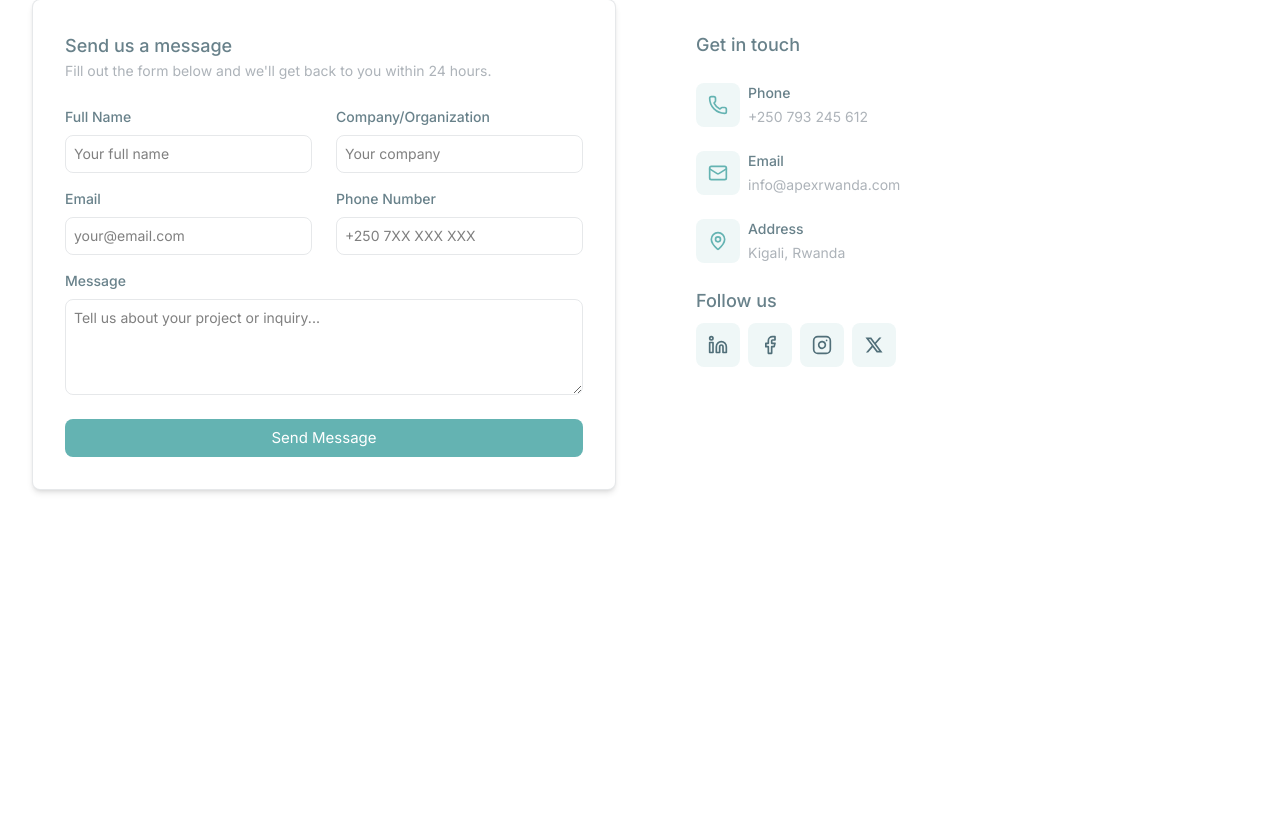
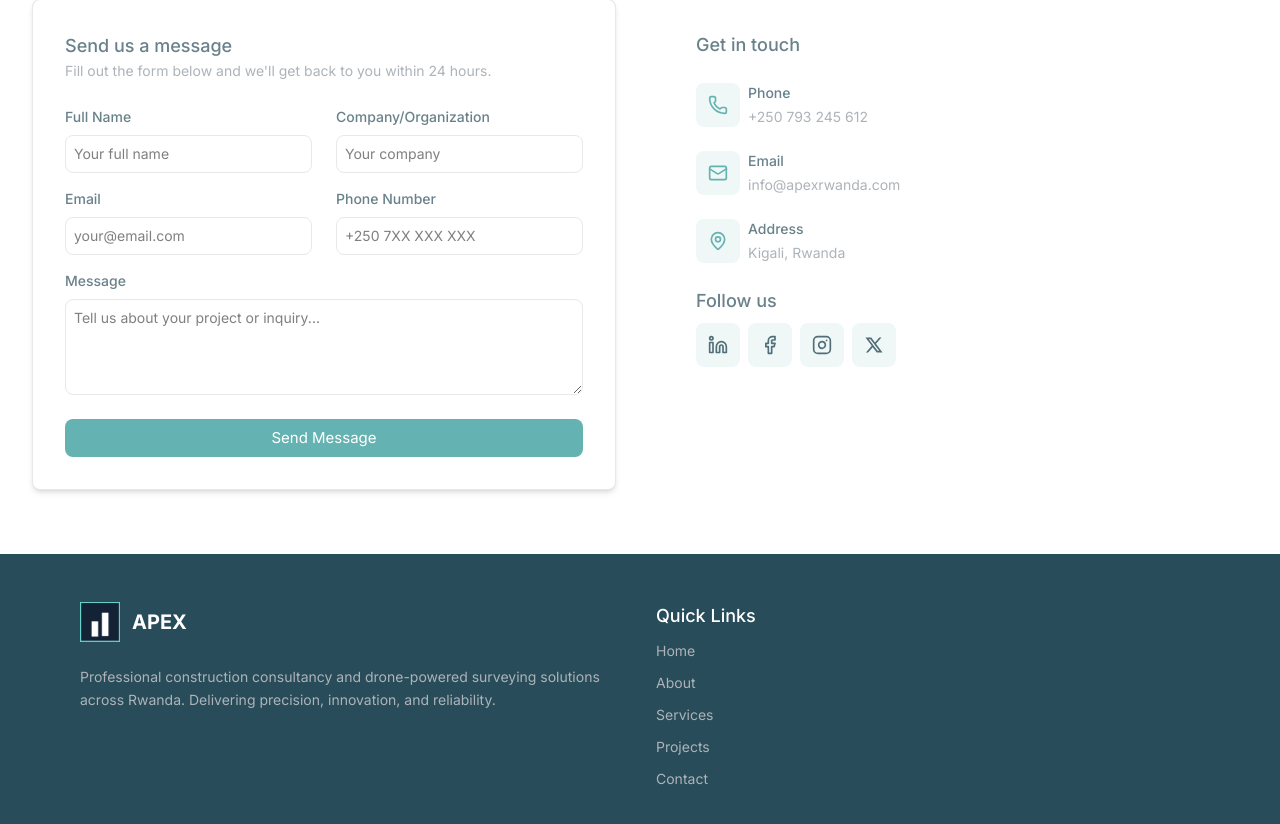
Before and after one commit to DavidMANZI-093/apex, a Next.js app: page / in a window 1280 px wide. Shown: the part 5327-6151 px from the top of the page. Before the commit the page ends 5881 px from the top, so only its background shows below. Built offline with nearby package versions, Linux system fonts and the light colour scheme.

Commit message:
Auto-commit at 26/06/2025, 13:31:50 for inactivity period...

```diff
--- a/src/app/page.tsx
+++ b/src/app/page.tsx
@@ -5,6 +5,7 @@ import Services from "@/components/services";
 import Projects from "@/components/projects";
 import Testimonials from "@/components/testimonials";
 import Contact from "@/components/contact";
+import Footer from "@/components/footer";
 
 const Home = () => {
   return (
@@ -16,6 +17,7 @@ const Home = () => {
       <Projects />
       <Testimonials />
       <Contact />
+      <Footer />
     </main>
   );
 };
--- a/src/components/footer.tsx
+++ b/src/components/footer.tsx
@@ -0,0 +1,56 @@
+import Image from "next/image";
+
+const Footer = () => {
+  const quickLinks = [
+    { name: "Home", href: "#home" },
+    { name: "About", href: "#about" },
+    { name: "Services", href: "#services" },
+    { name: "Projects", href: "#projects" },
+    { name: "Contact", href: "#contact" },
+  ];
+
+  return (
+    <footer className="relative flex h-fit !w-full !p-12 bg-midnight-green">
+      <div className="relative w-full flex flex-col gap-16 container !mx-auto !px-4 sm:!px-6 lg:!px-8">
+        <div className="grid md:grid-cols-4 gap-8">
+          {/* Company Info */}
+          <div className="flex flex-col md:col-span-2 gap-6">
+            <div className="flex items-center gap-3">
+              <Image
+                src="/web-app-manifest-192x192.png"
+                alt="APEX icon"
+                width={40}
+                height={40}
+              />
+              <p className="text-xl font-bold text-white">APEX</p>
+            </div>
+            <p className="flex !text-sm leading-relaxed text-french-grey">
+              {"Professional construction consultancy and drone-powered " +
+                "surveying solutions across Rwanda. Delivering precision, " +
+                "innovation, and reliability."}
+            </p>
+          </div>
+
+          {/* Quick Links */}
+          <div className="flex flex-col gap-2">
+            <h4 className="!text-lg !font-medium !text-white">Quick Links</h4>
+            <ul className="flex flex-col gap-2">
+              {quickLinks.map((link, index) => (
+                <li key={index}>
+                  <a
+                    href={link.href}
+                    className="!text-sm !text-french-grey hover:!text-tiffany-blue transition-colors"
+                  >
+                    {link.name}
+                  </a>
+                </li>
+              ))}
+            </ul>
+          </div>
+        </div>
+      </div>
+    </footer>
+  );
+};
+
+export default Footer;
```
